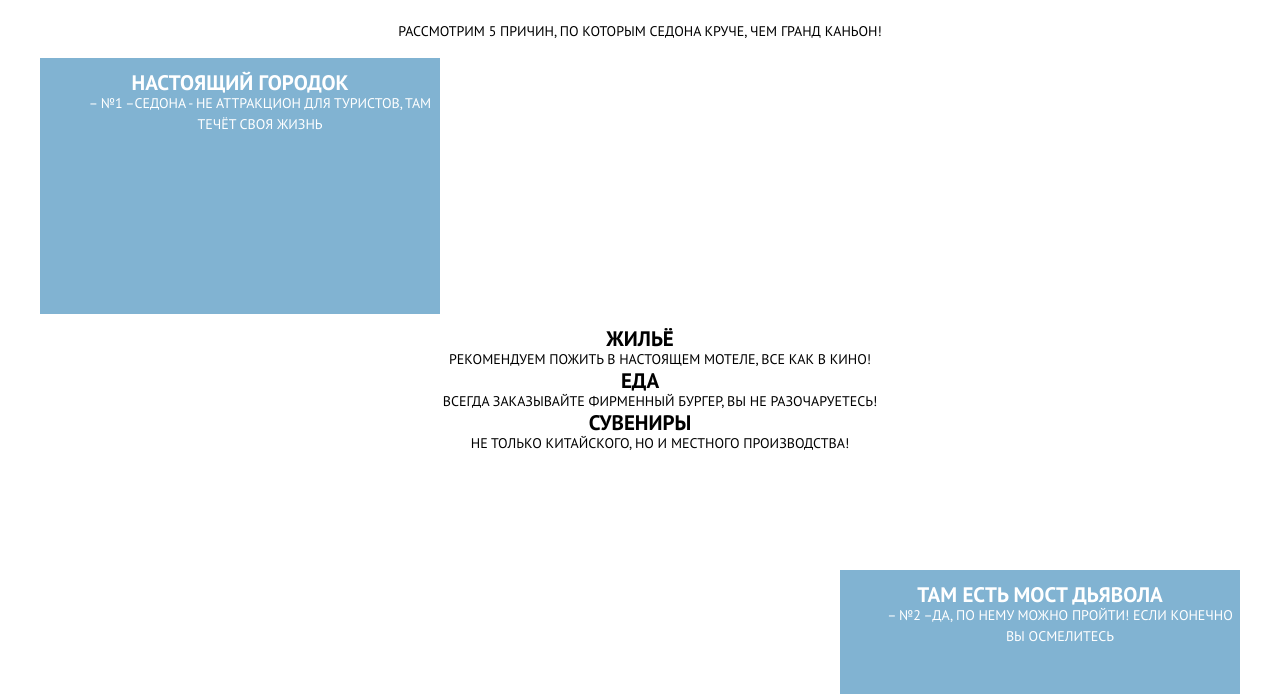
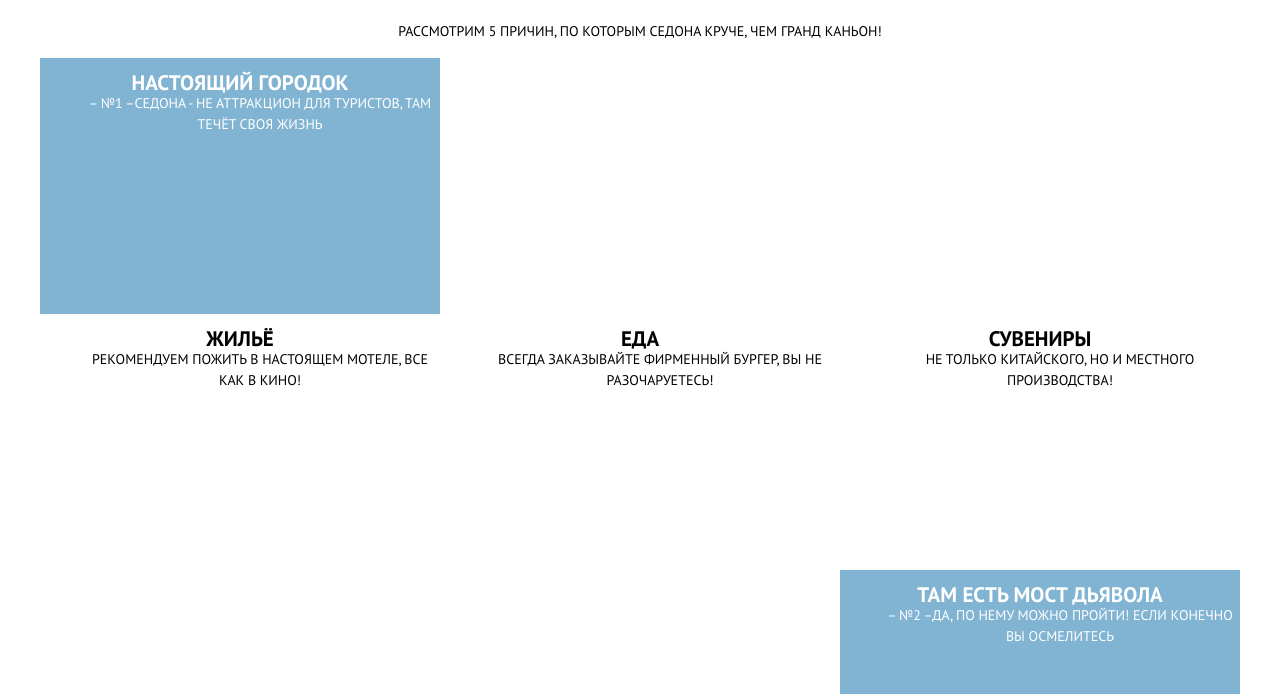
Before and after one commit to DanteDeGrave/1093569-sedona-29, a plain HTML site: page index.html in a window 1280 px wide. Shown: the part 106-800 px from the top of the page. Drawn offline with Linux system fonts and the light colour scheme.

Commit message:
Создал грид для рекомендаций и разложил их горизонтально.

```diff
--- a/css/styles.css
+++ b/css/styles.css
@@ -167,6 +167,10 @@ body {
 .recommendations-item-layout {
   grid-column: 1 / -1;
   grid-row: 2 / 3;
+}
+.recommendations-item-grid {
+  display: grid;
+  grid-template-columns: 1fr 1fr 1fr;
 }
 .features-first-item-layout {
   grid-column: 1 / 2;
--- a/index.html
+++ b/index.html
@@ -24,10 +24,10 @@
       <section class="container-head">
         <h1 class="visually-hidden">Добро пожаловать на сайт выборов отелей города Седона</h1> <!--Скрытый-->
             <!--      здесь будет фон-->
-        <p class="container-head-slogan">Седона - небольшой городок в Аризоне, заслуживающий большего!</p>
       </section>
       <section class="features">
         <h2 class="visually-hidden">Основные причины выбрать этот город для отдыха</h2>     <!--Скрытый-->
+        <p class="container-head-slogan">Седона - небольшой городок в Аризоне, заслуживающий большего!</p>
         <p class="features-list-title">Рассмотрим 5 причин, по которым седона круче, чем Гранд Каньон!</p>
         <ul class="features-list">
           <li class="features-item big-block features-first-item-layout">
@@ -37,12 +37,16 @@
               <dd>Седона - не аттракцион для туристов, там течёт своя жизнь</dd>
             </dl>
           </li>
-          <li class="recommendations-item recommendations-item-layout">
+          <li class="recommendations-item recommendations-item-layout recommendations-item-grid">
             <dl>
               <dt>Жильё</dt>
               <dd>Рекомендуем пожить в настоящем мотеле, все как в кино!</dd>
+            </dl>
+            <dl>
               <dt>Еда</dt>
               <dd>Всегда заказывайте фирменный бургер, вы не разочаруетесь!</dd>
+            </dl>
+            <dl>
               <dt>Сувениры</dt>
               <dd>Не только китайского, но и местного производства!</dd>
             </dl>
```
